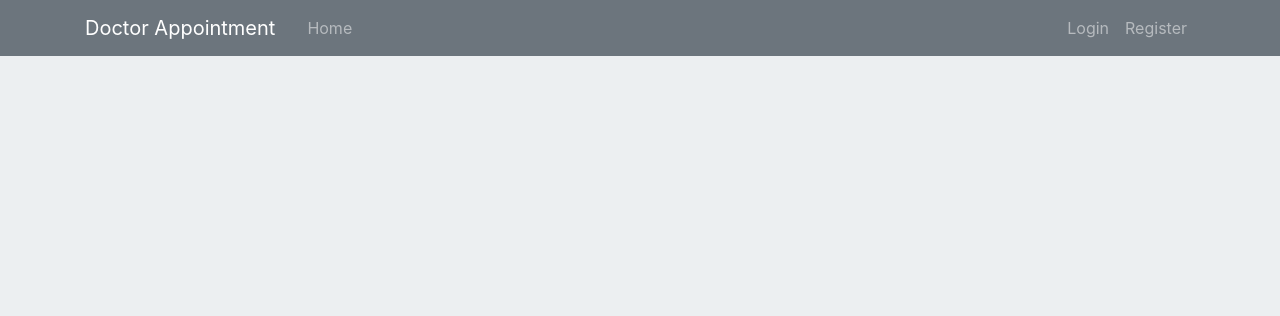
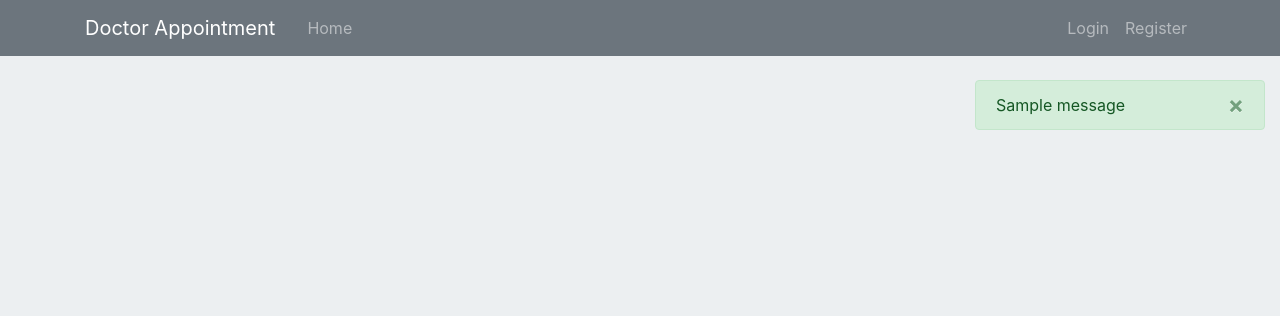
Before and after one commit to Ali-hadi1/appointment, a Flask app: page / in a window 1280 px wide. Shown: the top 316 px of the page. Run offline with Flask 2, Linux system fonts and the light colour scheme; tables that the repository leaves empty hold one stand-in row (values such as "Sample post"); one stand-in notice (Sample message) is shown; some libraries are stand-ins or nearby versions.

Commit message:
modify alter message

```diff
--- a/appointment/templates/layout/layout.html
+++ b/appointment/templates/layout/layout.html
@@ -19,18 +19,22 @@
 
     {% endblock %}
 
-    {% block content %}
-        <div class="">
+    <div class="col-lg-3" style="position: absolute; top: 80px; right: 0;  z-index: 1000">
         {% with messages = get_flashed_messages(with_categories=true) %}
             {% if messages %}
                 {% for category, message in messages %}
-                        <div class="alert alert-{{ category }}">
+                    <div class="alert alert-{{ category }} alert-dismissible fade show" >
                         {{ message }}
+                        <button type="button" class="close" data-dismiss="alert" aria-label="Close">
+                            <span aria-hidden="true">&times;</span>
+                        </button>
                     </div>
                 {% endfor %}
             {% endif %}
         {% endwith %}
     </div>
+
+    {% block content %}
 
     {% endblock %}
 
```
Lines whose indentation alone changed are shown as unchanged.
